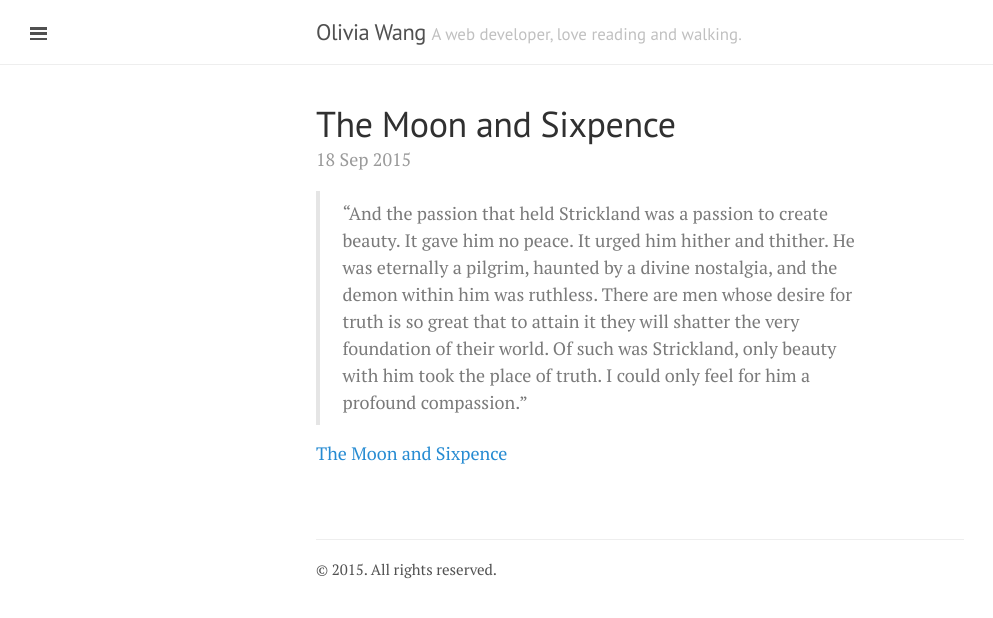
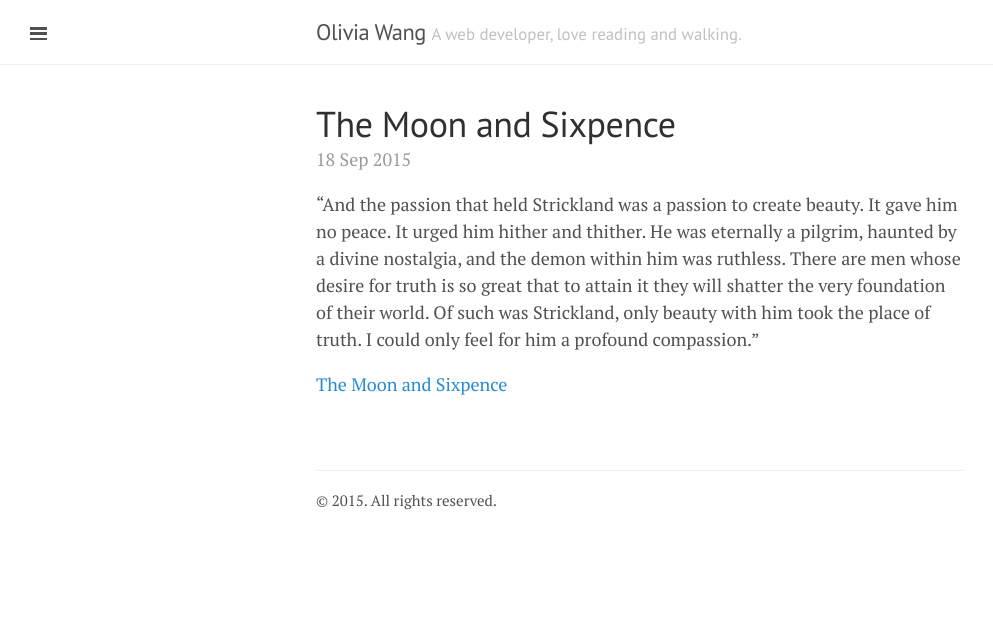
Before and after one commit to voidove/voidove.github.io, a Jekyll site: the page built from _posts/2015-09-18-moon-and-sixpence.md, in a window 1280 px wide. Shown: the top 618 px of the page, without its empty margins (0-993 px from the left). Built offline with Jekyll 4.4.1, drawn with Linux system fonts in a browser that asks for light colours; Markdown is read by kramdown in place of the engine named in the settings.

```diff
--- a/_posts/2015-09-18-moon-and-sixpence.md
+++ b/_posts/2015-09-18-moon-and-sixpence.md
@@ -4,7 +4,7 @@ title: The Moon and Sixpence
 description: confused life
 ---
 
-> "And the passion that held Strickland was a passion to create beauty. It gave him no peace. It urged him hither and thither. He was eternally a pilgrim, haunted by a divine nostalgia, and the demon within him was ruthless. There are men whose desire for truth is so great that to attain it they will shatter the very foundation of their world. Of such was Strickland, only beauty with him took the place of truth. I could only feel for him a profound compassion."
+"And the passion that held Strickland was a passion to create beauty. It gave him no peace. It urged him hither and thither. He was eternally a pilgrim, haunted by a divine nostalgia, and the demon within him was ruthless. There are men whose desire for truth is so great that to attain it they will shatter the very foundation of their world. Of such was Strickland, only beauty with him took the place of truth. I could only feel for him a profound compassion."
 
 
 [The Moon and Sixpence](http://www.gutenberg.org/files/222/222-h/222-h.htm)
```
